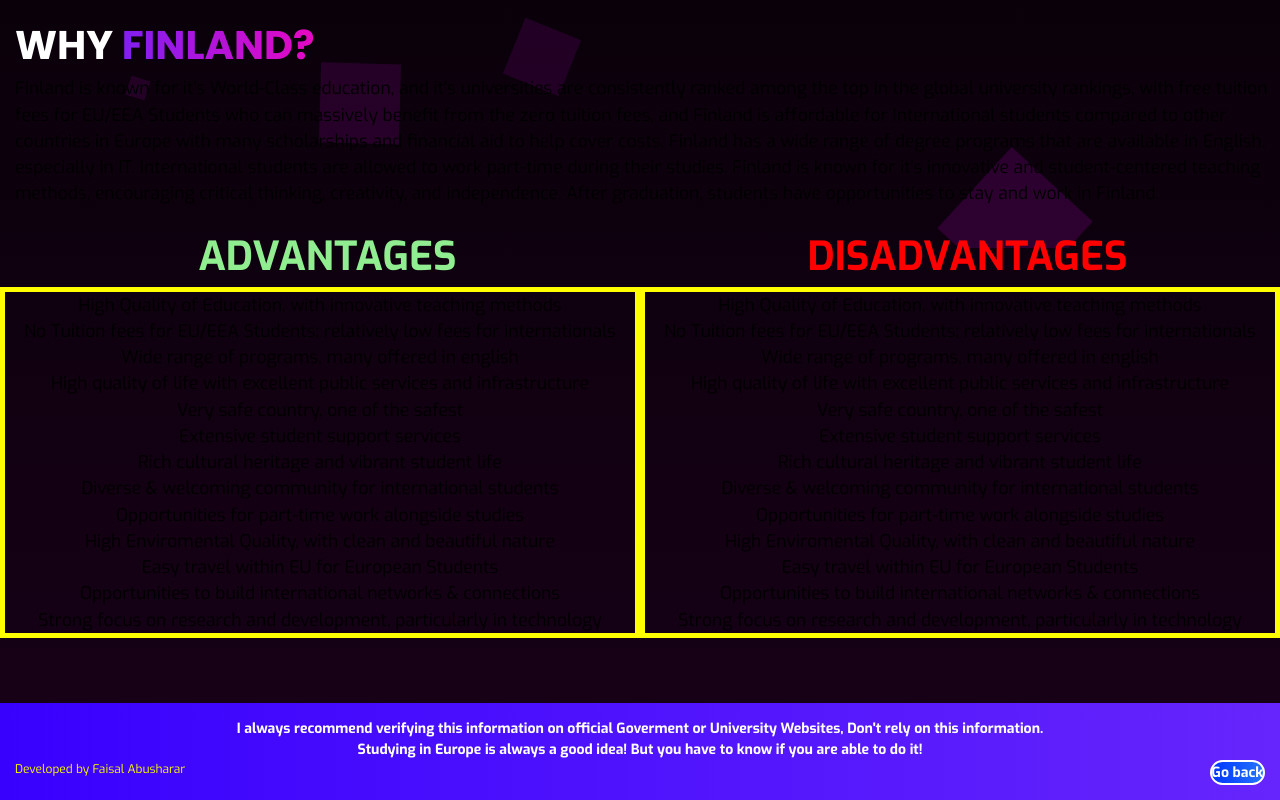
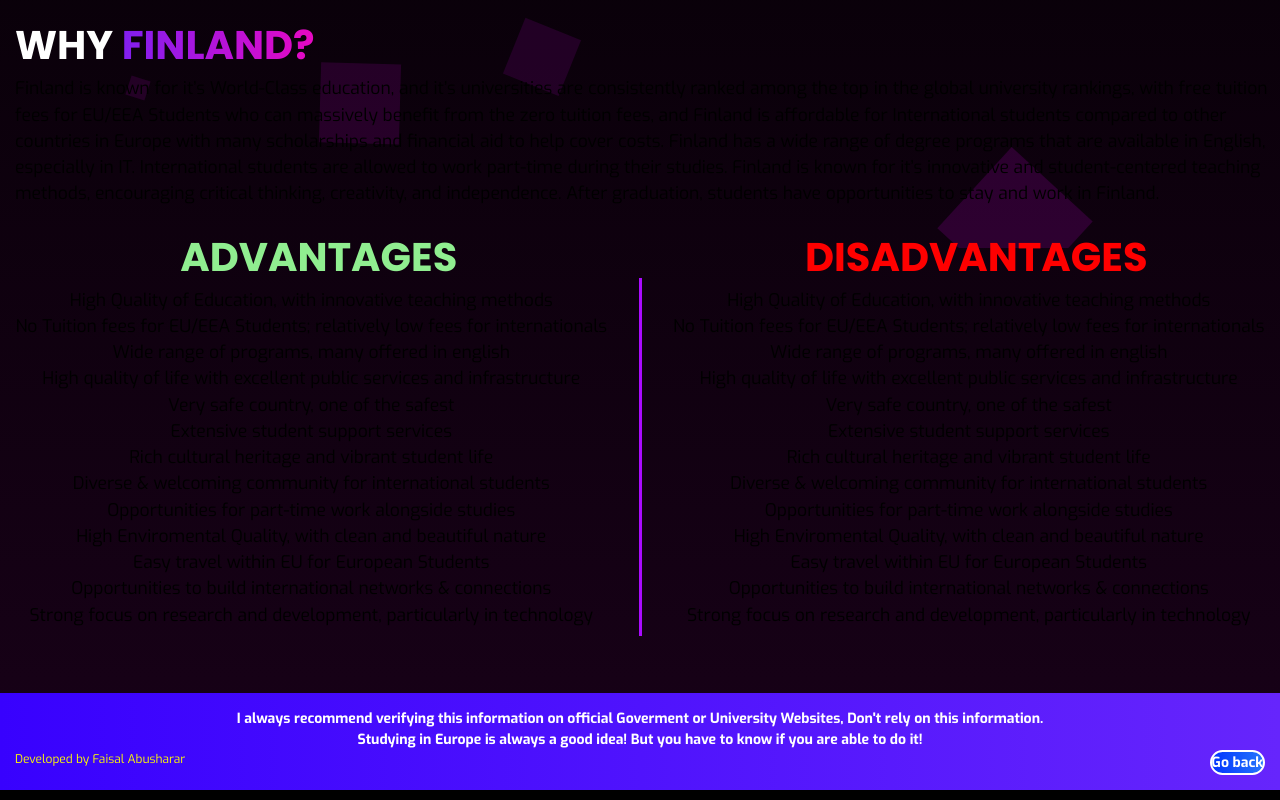
Before and after one commit to FaisalAbusharar/europe-university-info, a Next.js app: page /countries/finland in a window 1280 px wide. Shown: the part 552-1352 px from the top of the page. Built offline with nearby package versions, Linux system fonts and the light colour scheme.

Commit message:
added Vertical Line & fixed footer

```diff
--- a/src/app/components/country.jsx
+++ b/src/app/components/country.jsx
@@ -79,15 +79,21 @@ const Country = ({countryName, countryNameOptional,
                 {/* Advantage & Disadvantage Section */}
                 <div className="flex justify-around w-full">
                     <div className="w-1/2 bg-opacity-60">
-                        <h3 style={{ color: 'lightgreen' }} id="subtitleCenter">ADVANTAGES</h3>
+                        <h3 className={`${poppins.className}`} style={{ color: 'lightgreen' }} id="subtitleCenter">ADVANTAGES</h3>
                         <ul id="infoCenter">
                             {advantages.map((advantage, index) => (
                                 <li className={`${exo.className}`} key={index}>{advantage}</li>
                             ))}
                         </ul>
                     </div>
+
+                      {/* Vertical Line */}
+                    <div className="vertical-line-container">
+                        <hr className="vertical-line" />
+                    </div>
+
                     <div className="w-1/2 bg-opacity-60">
-                        <h3 style={{ color: 'red' }} id="subtitleCenter">DISADVANTAGES</h3>
+                        <h3 className={`${poppins.className}`} style={{ color: 'red' }} id="subtitleCenter">DISADVANTAGES</h3>
                         <ul id="infoCenter">
                             {disadvantages.map((disadvantage, index) => (
                                 <li className={`${exo.className}`} key={index}>{disadvantage}</li>
--- a/src/app/countries/countrypage.css
+++ b/src/app/countries/countrypage.css
@@ -106,7 +106,6 @@
 
 #infoCenter {
   display: block;
-  border:5px solid yellow;
   text-align: center;
   font-size: 17.5px;
 }
@@ -114,3 +113,21 @@
 #background {
   background: linear-gradient(to bottom, rgb(0, 0, 0), rgb(24, 1, 24));
 }
+
+
+.vertical-line-container {
+  display: flex;
+  align-items: center;
+  justify-content: center;
+  padding: 0 1rem; /* Adjust padding as needed */
+}
+
+.vertical-line {
+  width: 3px; /* Width of the vertical line */
+  height: 85%; /* Height of the vertical line */
+  margin: 0; /* Remove default margins */
+  margin-top: 80px;
+  background-color: rgb(170, 11, 255); /* Color of the vertical line */
+  border: none; /* Remove the default border */
+  padding: 0;
+}
--- a/src/app/globals.css
+++ b/src/app/globals.css
@@ -126,6 +126,7 @@ main {
   padding: 15px;
   text-align: center;
   flex-shrink: 0;
+  z-index: 2;
 }
 
 #footer {
```
